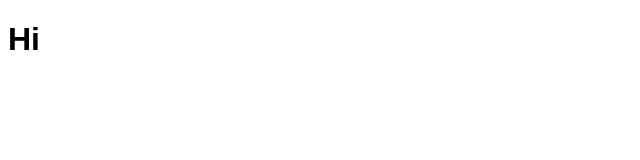
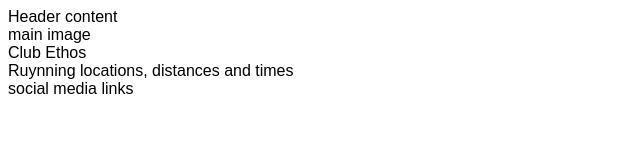
Before and after one commit to kkerswell/love-running, a plain HTML site: page index.html in a window 1280 px wide. Shown: the whole page, without its empty margins (0-640 px from the left). Drawn offline with Linux system fonts and the light colour scheme.

Commit message:
placeholder text

```diff
--- a/index.html
+++ b/index.html
@@ -11,6 +11,19 @@
     <title>Love Running</title>
 </head>
 <body>
-    <h1>Hi</h1>
+<header>Header content</header>
+<section>main image
+
+</section>
+<section>Club Ethos
+
+</section>
+<section>Ruynning locations, distances and times
+
+</section>
+
+<footer>
+    social media links
+</footer>
 </body>
 </html>
```
